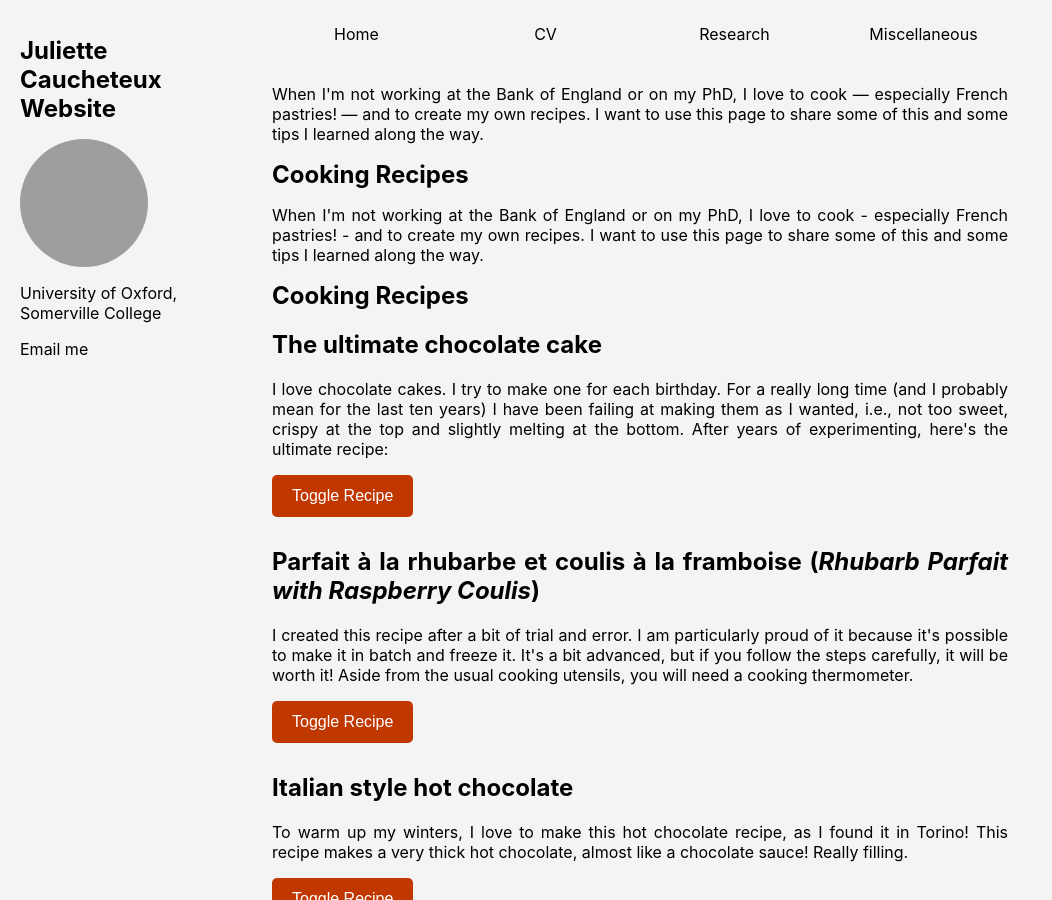
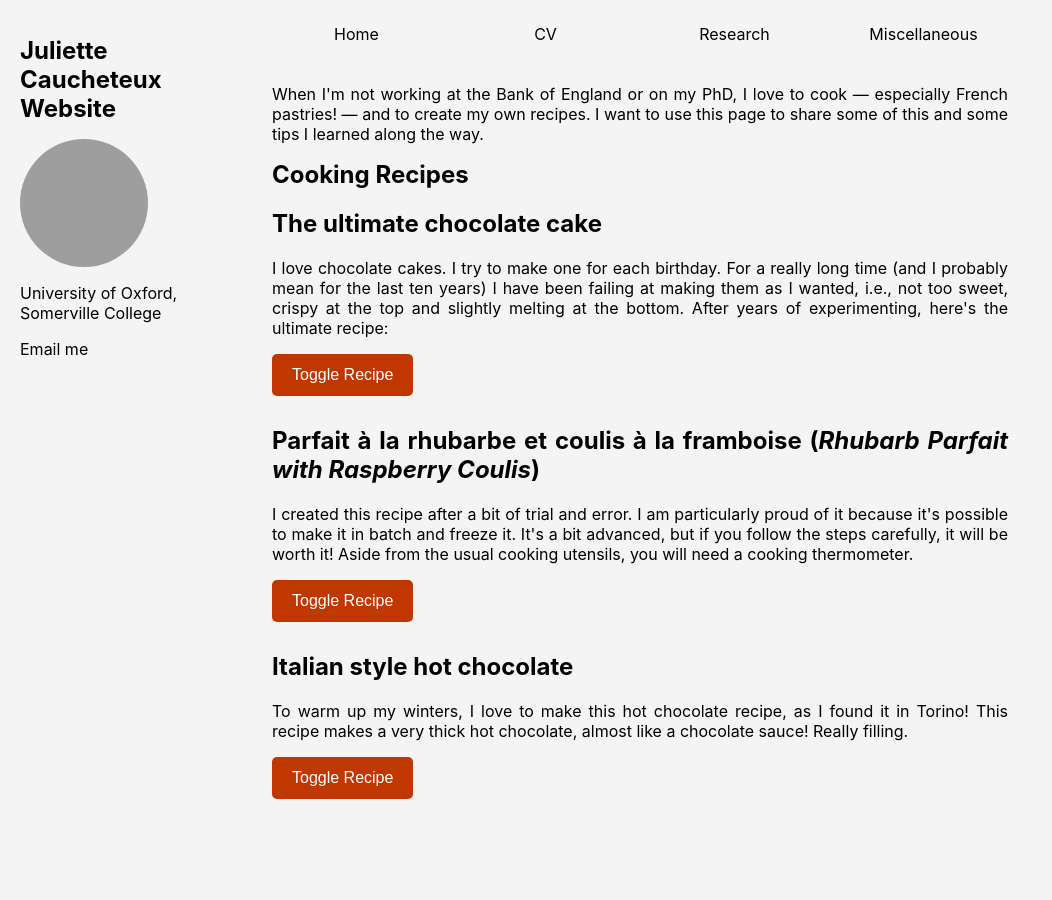
Before and after one commit to JulietteCx/juliettecx.github.io, a Jekyll site: the page built from _pages/miscellaneous.html, in a window 1280 px wide and 900 px high. Shown: the whole window, without its empty margins (0-1052 px from the left). Built offline with Jekyll 4.4.1, drawn with Linux system fonts in a browser that asks for light colours; grey boxes are pictures that could not be loaded.

Commit message:
Update miscellaneous.html

```diff
--- a/_pages/miscellaneous.html
+++ b/_pages/miscellaneous.html
@@ -35,10 +35,7 @@ author_profile: true
 
 <p>When I'm not working at the Bank of England or on my PhD, I love to cook — especially French pastries! — and to create my own recipes. I want to use this page to share some of this and some tips I learned along the way.</p>
 
-<h1>Cooking Recipes</h1>
-
-        <p>When I'm not working at the Bank of England or on my PhD, I love to cook - especially French pastries! - and to create my own recipes. I want to use this page to share some of this and some tips I learned along the way.</p>
-        <h1> Cooking Recipes </h1>
+    <h1> Cooking Recipes </h1>
             <!-- Chocolate Cake Recipe -->
             <h2>The ultimate chocolate cake </h2>
             <p>I love chocolate cakes. I try to make one for each birthday. For a really long time (and I probably mean for the last ten years) I have been failing at making them as I wanted, i.e., not too sweet, crispy at the top and slightly melting at the bottom. After years of experimenting, here's the ultimate recipe:</p>
```
